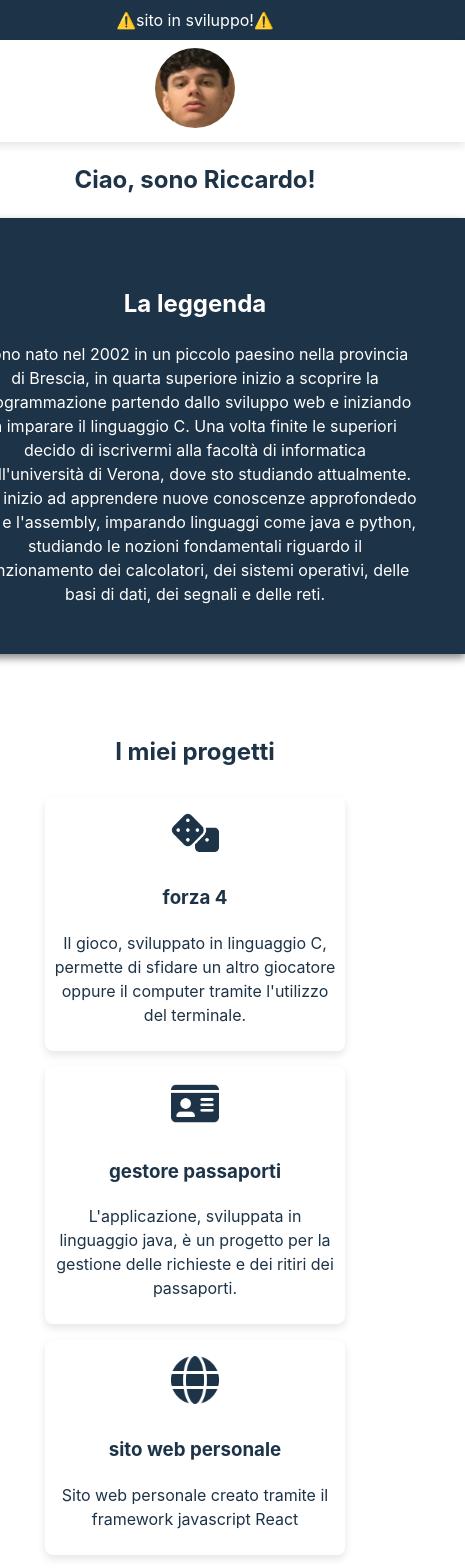
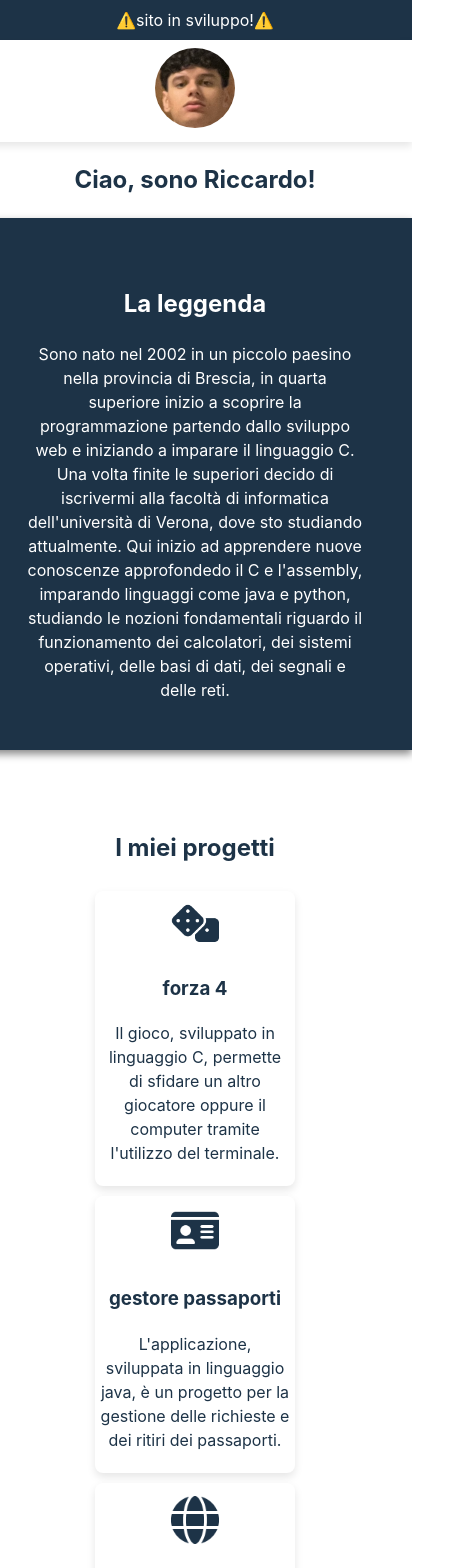
Before and after one commit to corsone/corsoneWebSite, a React (Create React App) app: page / in a window 390 px wide. Shown: the top 1568 px of the page, 465 px wide, since content can reach past the window. Built offline with nearby package versions, Linux system fonts and the light colour scheme.

Commit message:
changes for smartphone

```diff
--- a/src/ProjectCard.css
+++ b/src/ProjectCard.css
@@ -1,14 +1,3 @@
-.card{
-    border-radius: 8px;
-    box-shadow: 0 4px 8px rgba(0, 0, 0, 0.1);
-    background-color: #ffffff;
-    padding: 2vw;
-    margin: 2vw;
-    width: 300px;
-    min-width: 300px;
-    box-sizing: border-box;
-}
-
 .card:hover{
     box-shadow: 0 4px 8px rgba(0, 0, 0, 0.501);
 }
@@ -17,3 +6,44 @@
     width: 3em;
     padding: 0.5em;
 }
+
+@media (max-width: 767px) {
+    .card{
+        border-radius: 8px;
+        box-shadow: 0 4px 8px rgba(0, 0, 0, 0.1);
+        background-color: #ffffff;
+        padding: 5px;
+        margin: 5px;
+        width: 200px;
+        min-width: 200px;
+        box-sizing: border-box;
+    }
+  }
+
+  /* Tablet */
+  @media (min-width: 768px) and (max-width: 1023px) {
+    .card{
+        border-radius: 8px;
+        box-shadow: 0 4px 8px rgba(0, 0, 0, 0.1);
+        background-color: #ffffff;
+        padding: 2vw;
+        margin: 2vw;
+        width: 300px;
+        min-width: 200px;
+        box-sizing: border-box;
+    }
+  }
+
+  /* Desktop */
+  @media (min-width: 1024px) {
+    .card{
+        border-radius: 8px;
+        box-shadow: 0 4px 8px rgba(0, 0, 0, 0.1);
+        background-color: #ffffff;
+        padding: 2vw;
+        margin: 2vw;
+        width: 300px;
+        min-width: 200px;
+        box-sizing: border-box;
+    }
+  }
```
